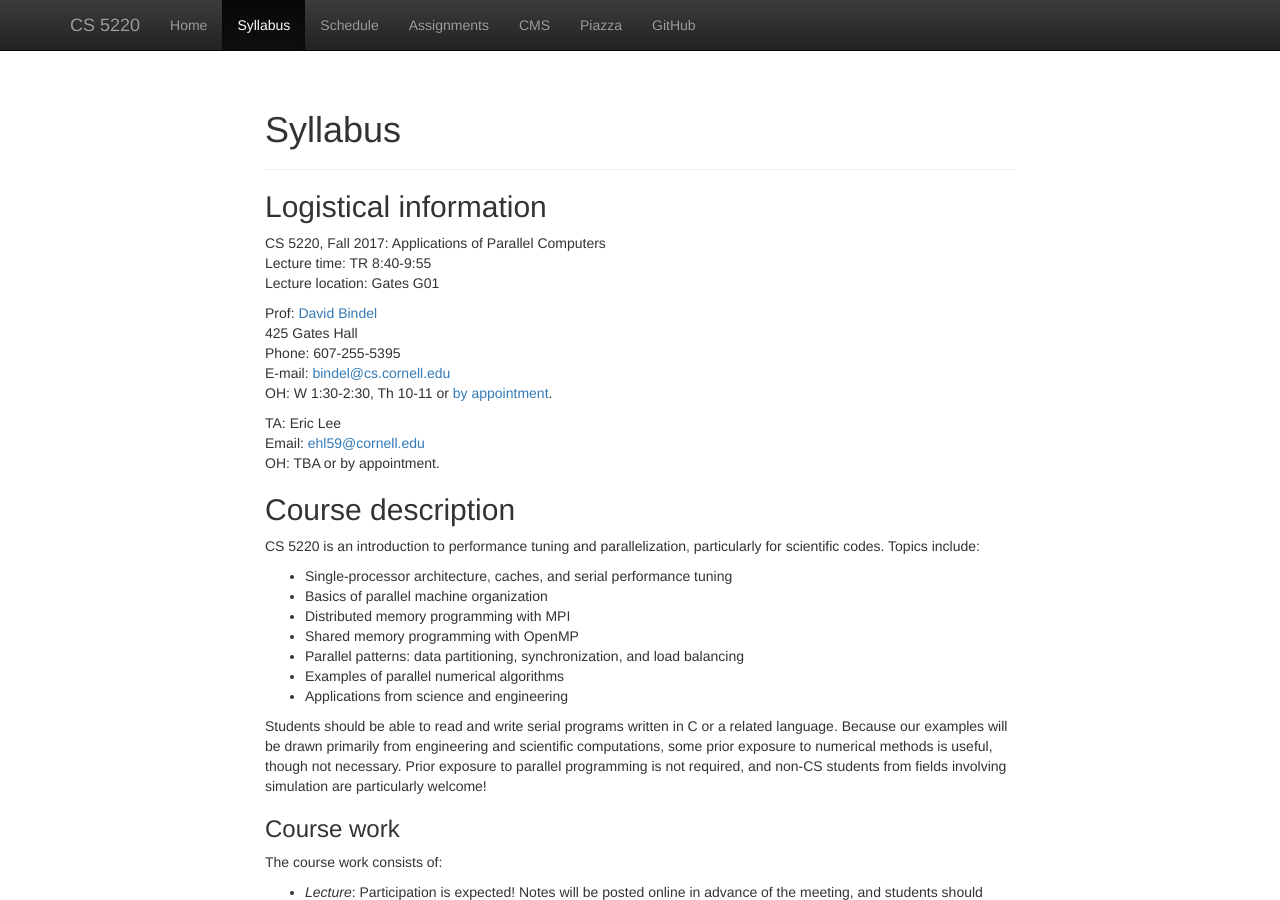
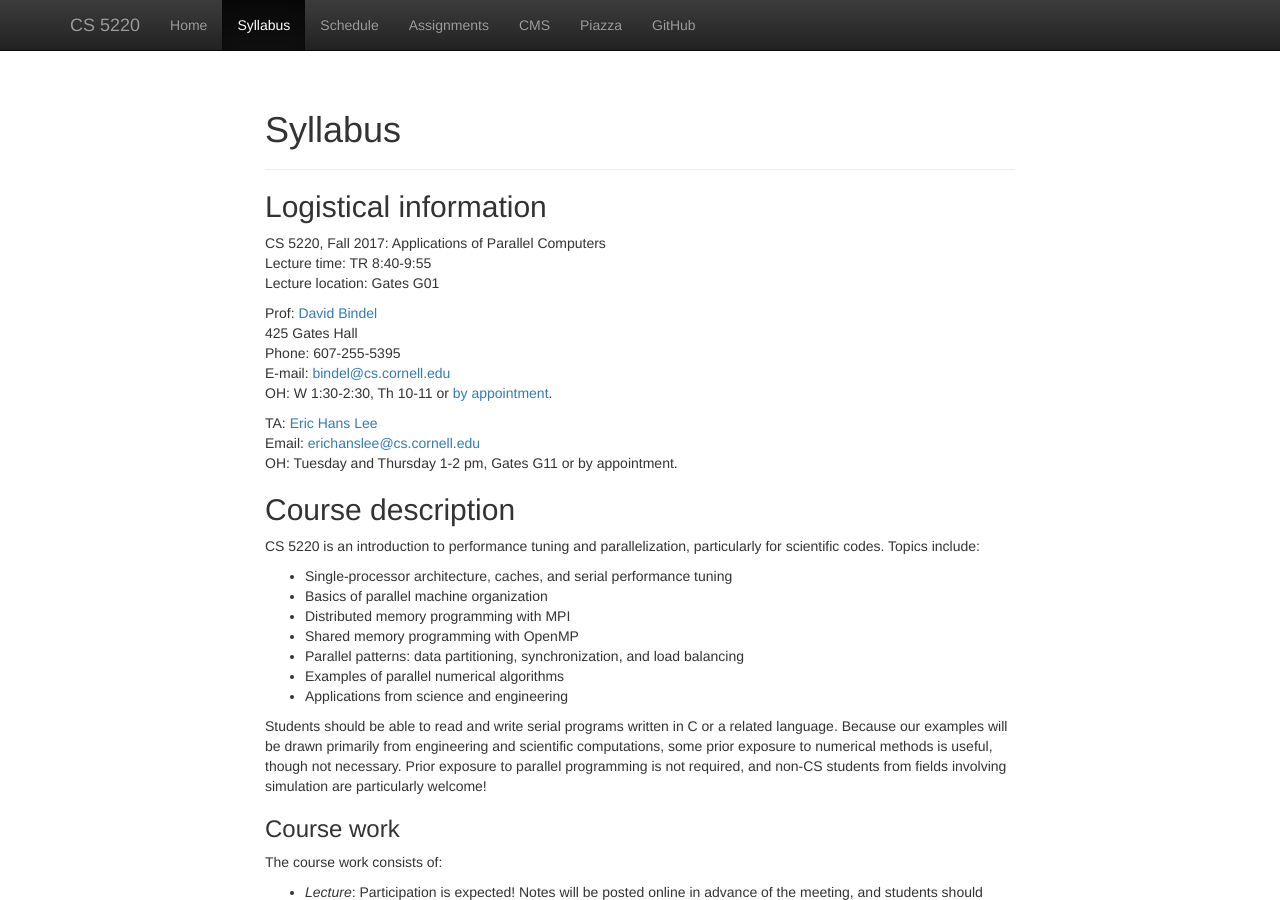
Before and after one commit to cornell-cs5220-f17/cs5220-f17, a Jekyll site: the page built from web/syllabus.md, in a window 1280 px wide and 900 px high. Built offline with Jekyll 4.4.1, drawn with Linux system fonts in a browser that asks for light colours; nearby versions of some CDN libraries.

Commit message:
Updated syllabus.md with OH, website, email

```diff
--- a/web/syllabus.md
+++ b/web/syllabus.md
@@ -15,9 +15,9 @@ Phone: 607-255-5395
 E-mail: <bindel@cs.cornell.edu>
 OH: W 1:30-2:30, Th 10-11 or [by appointment](http://www.meetme.so/DavidBindel).
 
-TA: Eric Lee
-Email: <ehl59@cornell.edu>
-OH: TBA or by appointment.
+TA: [Eric Hans Lee](http://www.cs.cornell.edu/~erichanslee)
+Email: <erichanslee@cs.cornell.edu>
+OH: Tuesday and Thursday 1-2 pm, Gates G11 or by appointment.
 
 ## Course description
 
```
